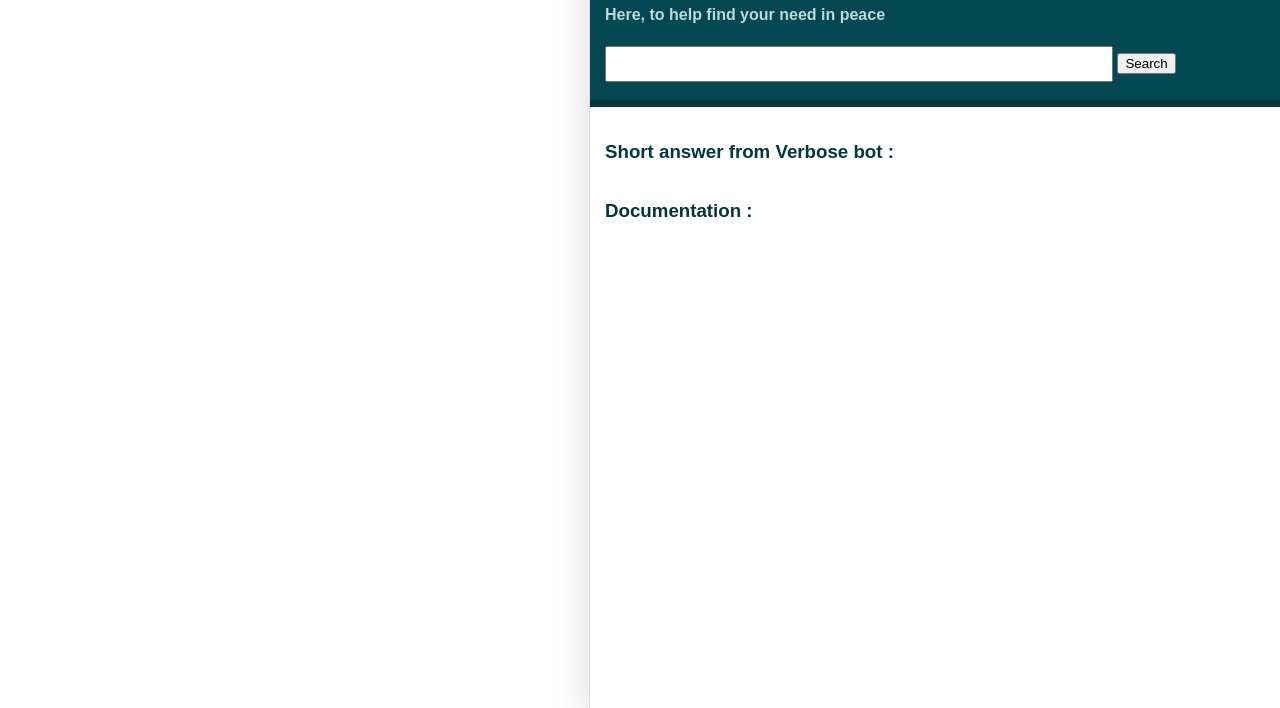
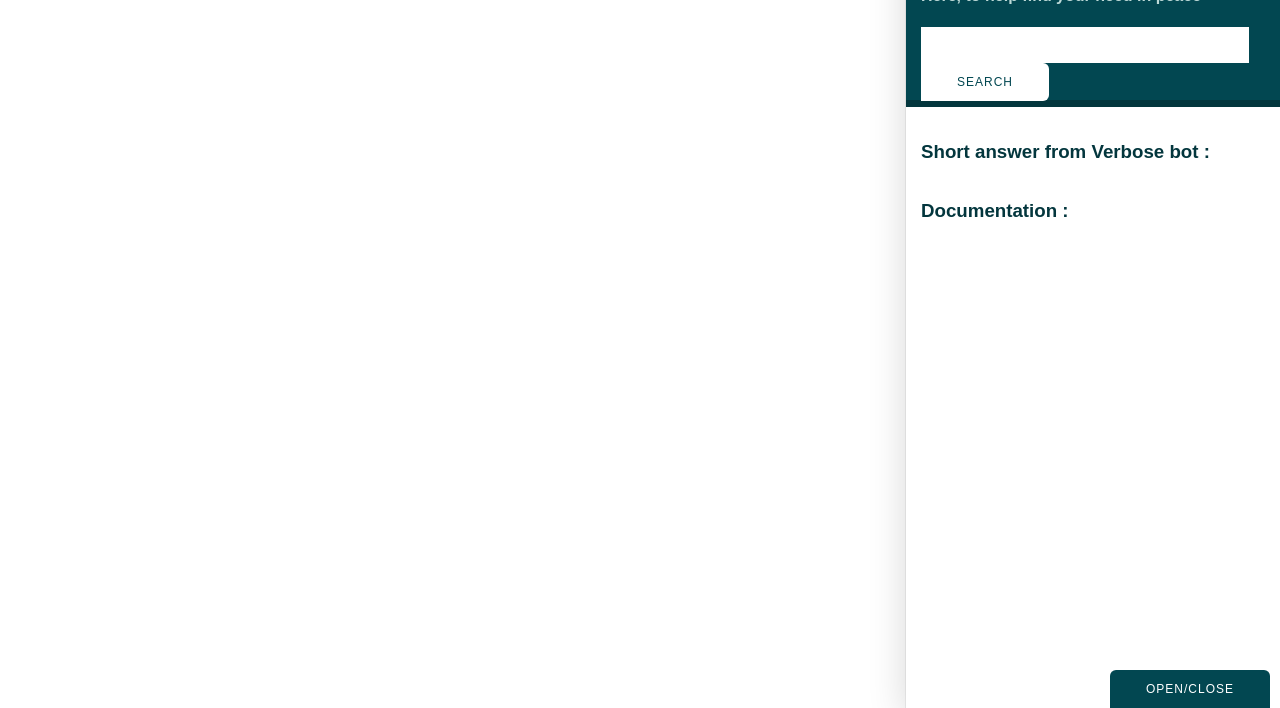
Before and after one commit to Yiork/v-gui, a website built with Vite: page index.html in a window 1280 px wide. Shown: the part 92-800 px from the top of the page. Built offline with nearby package versions, Linux system fonts and the light colour scheme; a web font is replaced by a local one.

Commit message:
Some css changes

```diff
--- a/style.css
+++ b/style.css
@@ -21,10 +21,10 @@ html {
 
 .v-box {
   background: white;
-  width: 700px;
+  width: 30%;
   height: 100%;
   top: 0;
-  right: -700px;
+  right: -30%;
   z-index: 9;
   position: absolute;
   box-shadow: rgba(0, 0, 0, 0.16) 0px 10px 36px 0px,
@@ -52,8 +52,14 @@ html {
 }
 
 .v-box > header > form > label > input {
-  width: 500px;
+  width: 20rem;
   height: 30px;
+  border: 2px solid white;
+}
+
+
+.v-box > header > form > label {
+  display: contents;
 }
 
 .v-box > main {
@@ -73,3 +79,41 @@ html {
   margin-left: 1rem;
   padding-left: 1rem;
 }
+
+.v-btn{
+  z-index: 100;
+  position: fixed;
+  bottom: 0;
+  right: 10px;
+  padding: 1em 3em;
+  background: var(--paleKale);
+  color: #fff;
+  border: 0;
+  border-top-left-radius: 0.5em;
+  border-top-right-radius: 0.5em;
+  font-family: sans-serif;
+  font-size: 12px;
+  letter-spacing: 1px;
+  text-transform: uppercase;
+  text-align: center;
+  text-decoration: none;
+  cursor: pointer;
+  cursor: hand;
+  transition: all .3s ease;
+}
+.v-box-btn{
+  padding: 1em 3em;
+    background: white;
+    color: var(--paleKale);
+    border: 0;
+    border-top-right-radius: 0.5em;
+    border-bottom-right-radius: 0.5em;
+    font-family: sans-serif;
+    font-size: 12px;
+    letter-spacing: 1px;
+    text-transform: uppercase;
+    text-align: center;
+    text-decoration: none;
+    cursor: pointer;
+    transition: all .3s ease;
+}
```
